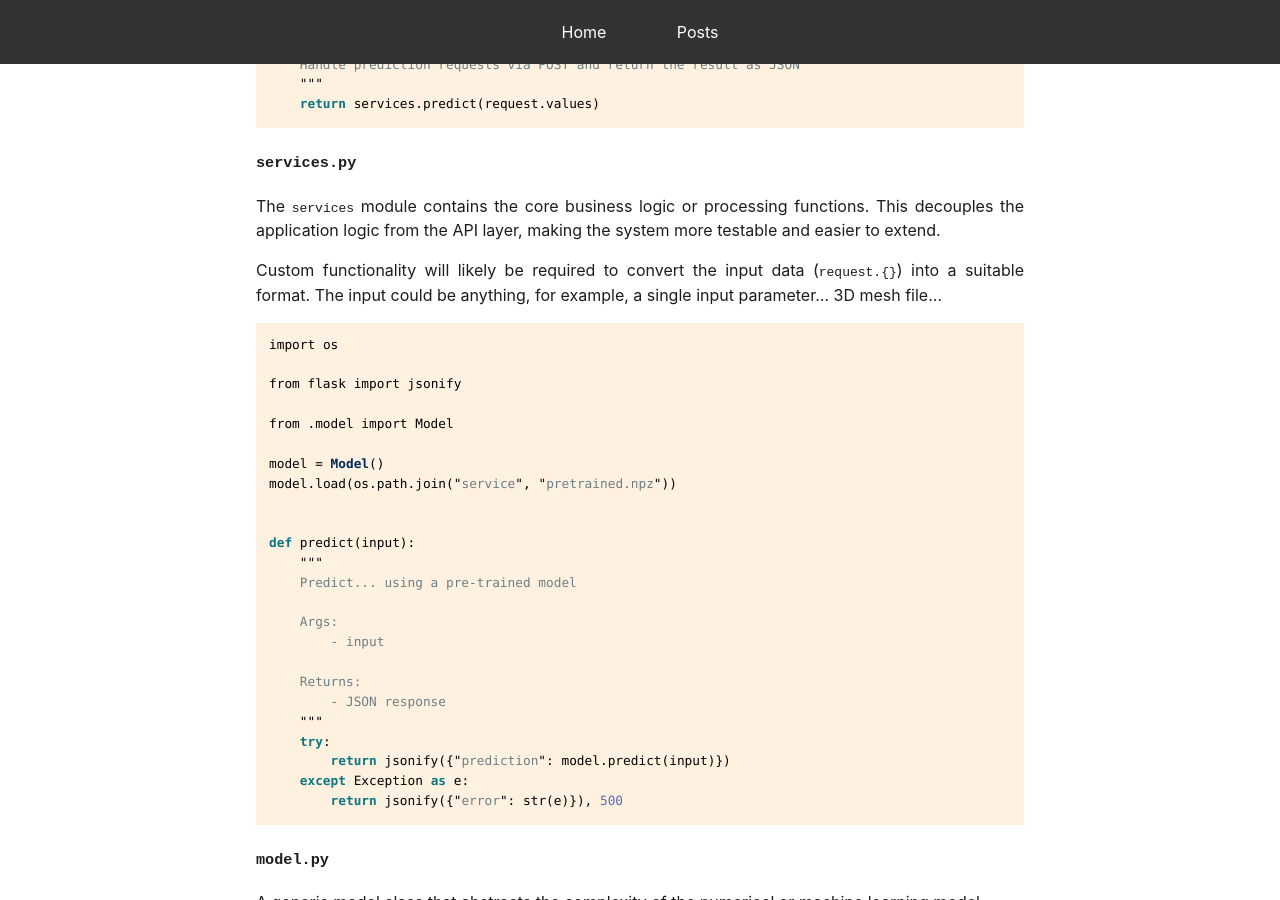
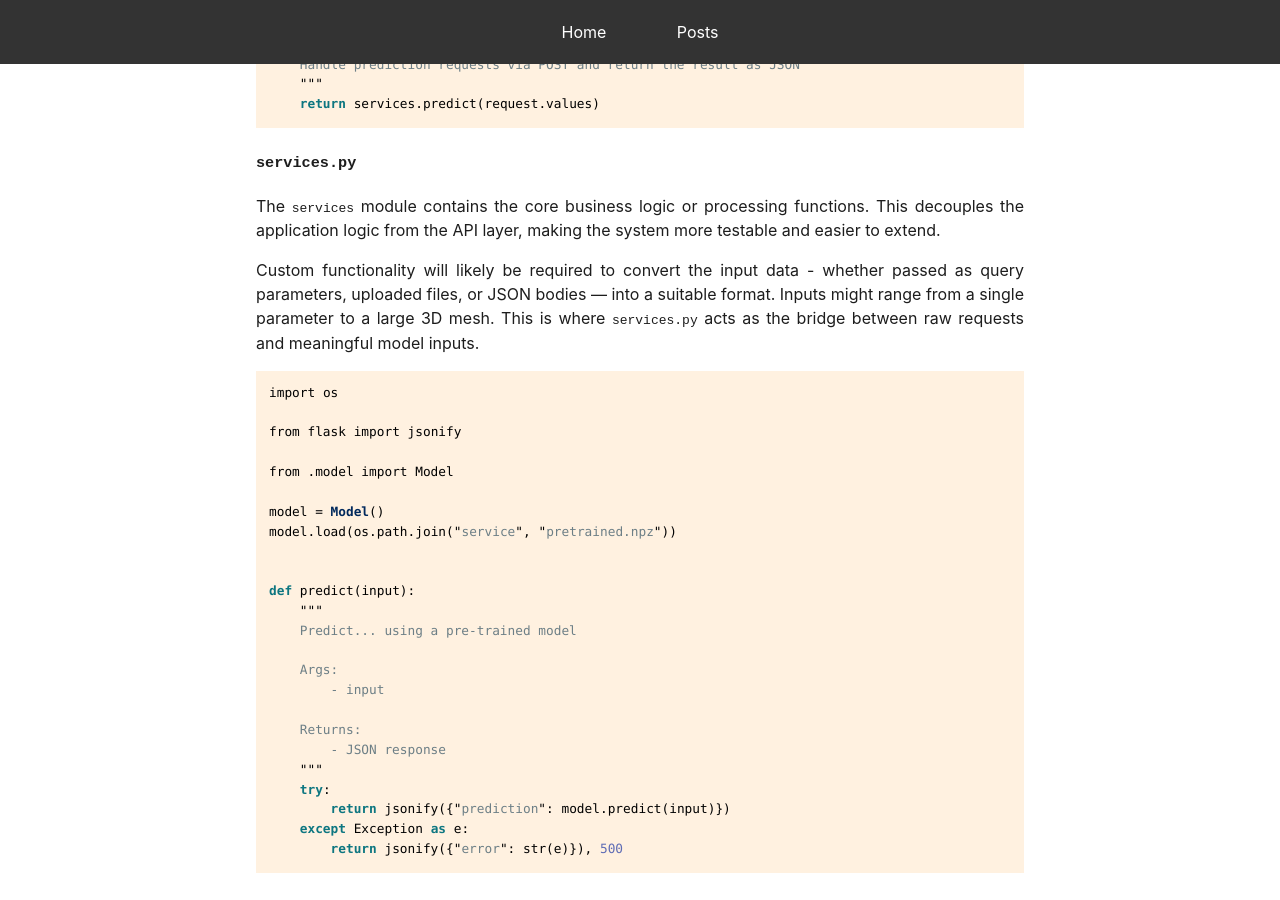
Before and after one commit to mark-hobbs/mark-hobbs.github.io, a Jekyll site: the page built from _posts/2025-04-15-model-deployment.md, in a window 1280 px wide and 900 px high, scrolled down 1240 px. Built offline with Jekyll 4.4.1, drawn with Linux system fonts in a browser that asks for light colours.

Commit message:
General updates

````diff
--- a/_posts/2025-04-15-model-deployment.md
+++ b/_posts/2025-04-15-model-deployment.md
@@ -54,7 +54,7 @@
 
 The `services` module contains the core business logic or processing functions. This decouples the application logic from the API layer, making the system more testable and easier to extend.
 
-Custom functionality will likely be required to convert the input data (`request.{}`) into a suitable format. The input could be anything, for example, a single input parameter... 3D mesh file...
+Custom functionality will likely be required to convert the input data - whether passed as query parameters, uploaded files, or JSON bodies — into a suitable format. Inputs might range from a single parameter to a large 3D mesh. This is where `services.py` acts as the bridge between raw requests and meaningful model inputs.
 
 ```python
 import os
````
